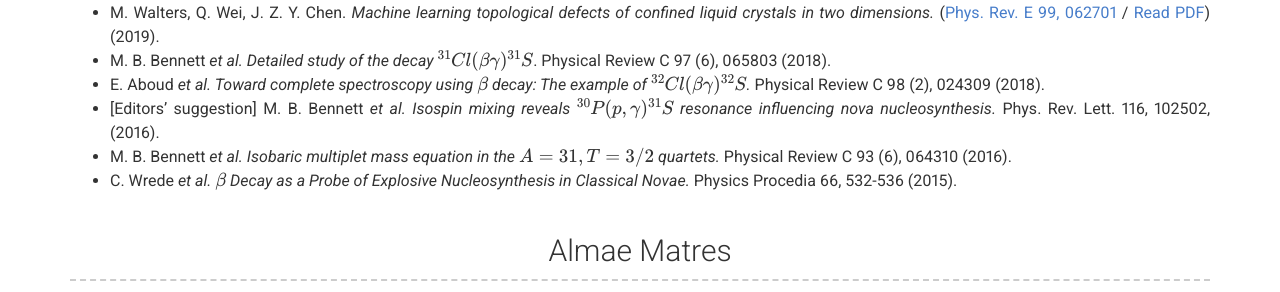
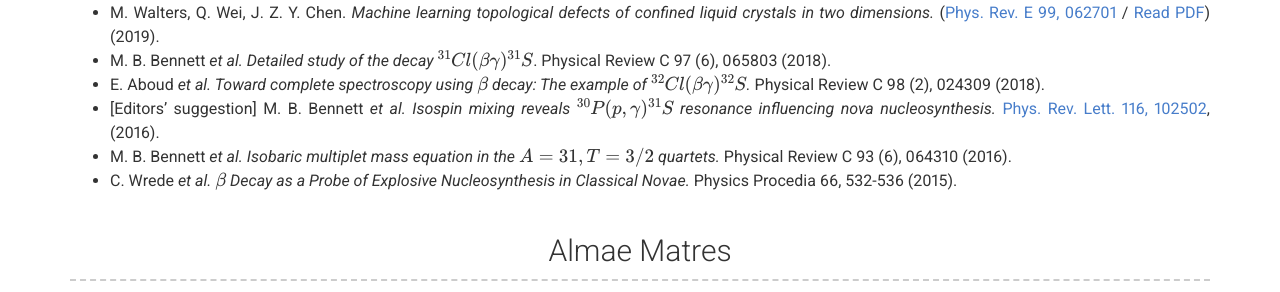
Before and after one commit to m-walters/m-walters.github.io, a Jekyll site: the page built from index.md, in a window 1280 px wide and 900 px high, scrolled down 1085 px. Shown: the part 161-453 px from the top of the window. Built offline with Jekyll 4.4.1, drawn with Linux system fonts in a browser that asks for light colours; formulas are drawn with MathJax 3; some of the changed lines change nothing that is shown.

Commit message:
missing link

```diff
--- a/_config.yml
+++ b/_config.yml
@@ -74,7 +74,7 @@ more_content: | # this will include new lines to allow paragraphs
   - M. B. Bennett _et al. Detailed study of the decay $$^{31}Cl(\beta\gamma)^{31}S$$_. Physical Review C 97 (6), 065803 (2018).
   - E. Aboud _et al. Toward complete spectroscopy using $$\beta$$ decay: The example of $$^{32}Cl(\beta\gamma)^{32}S$$._ Physical Review C 98 (2), 024309 (2018).
   - [Editors' suggestion] M. B. Bennett _et al. Isospin mixing reveals $$^{30}P(p,\gamma)^{31}S$$ resonance influencing nova nucleosynthesis._
-  Phys. Rev. Lett. 116, 102502, (2016).
+  [Phys. Rev. Lett. 116, 102502](https://journals.aps.org/prl/abstract/10.1103/PhysRevLett.116.102502), (2016).
   - M. B. Bennett _et al. Isobaric multiplet mass equation in the $$A = 31, T = 3/2$$ quartets._ Physical Review C 93 (6), 064310 (2016).
   - C. Wrede _et al. $$\beta$$ Decay as a Probe of Explosive Nucleosynthesis in Classical Novae._ Physics Procedia 66, 532-536 (2015).
 
```
